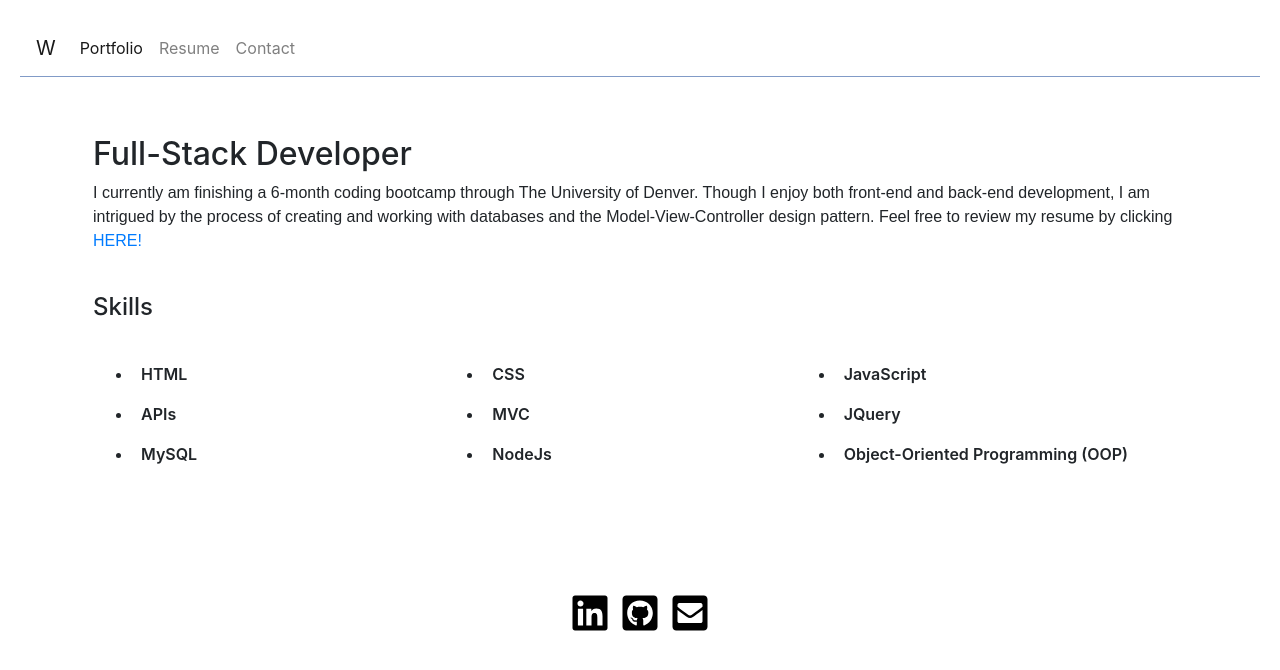
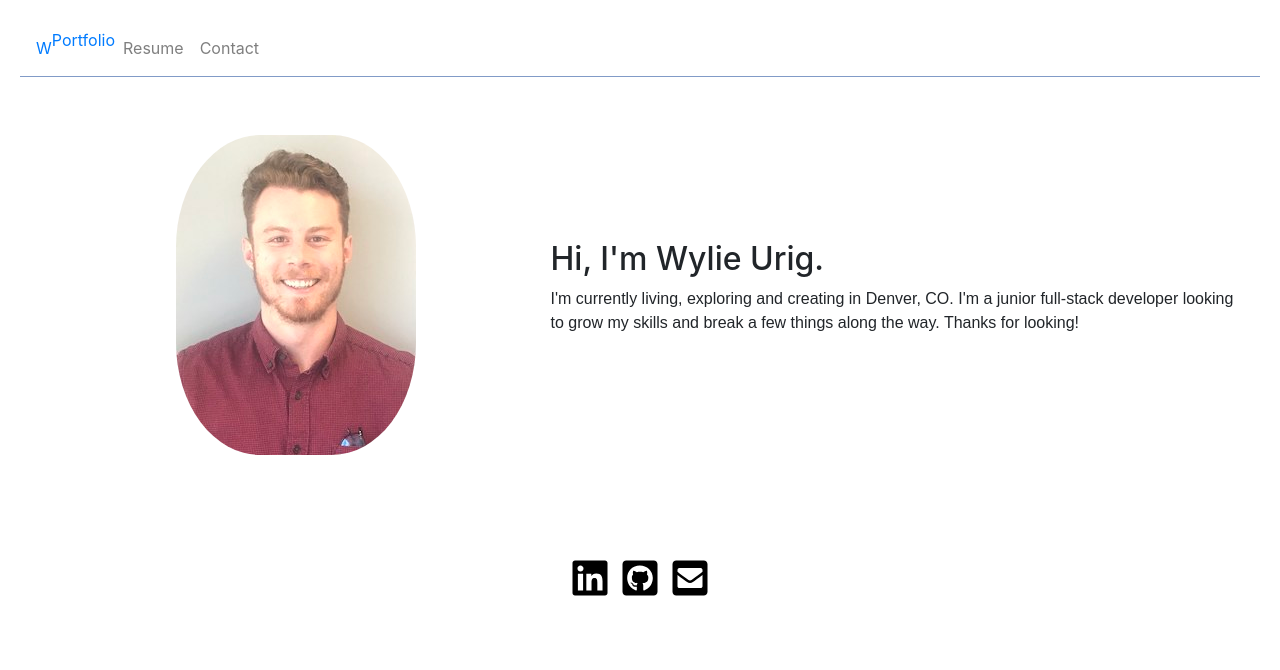
Before and after one commit to wylie-u/React-Portfolio, a React (Create React App) app: page /Resume in a window 1280 px wide. Shown: the top 670 px of the page. Built offline with nearby package versions, Linux system fonts and the light colour scheme.

Commit message:
router still broken

```diff
--- a/package.json
+++ b/package.json
@@ -23,7 +23,7 @@
     "test": "react-scripts test",
     "eject": "react-scripts eject",
     "predeploy": "npm run build",
-    "deploy": "gh-pages -b master -d build"
+    "deploy": "gh-pages -d build"
   },
   "eslintConfig": {
     "extends": [
--- a/src/App.js
+++ b/src/App.js
@@ -1,6 +1,6 @@
 import React from 'react';
 import './App.css';
-import { BrowserRouter as Router, Route, Switch } from "react-router-dom";
+import { HashRouter as Router, Route } from "react-router-dom";
 import About from "./Pages/About";
 import Contact from "./Pages/Contact";
 import Portfolio from "./Pages/Portfolio"
@@ -12,20 +12,12 @@
 
     <Router>
       <div>
-        <Switch>
-          <Route exact path={["/", "/About"]}>
-            <About />
-          </Route>
-          <Route path="/Portfolio">
-            <Portfolio />
-          </Route>
-          <Route path="/Resume">
-            <Resume />
-          </Route>
-          <Route path="/Contact">
-            <Contact />
-          </Route>
-        </Switch>
+          <Route exact path="/" component={About} />
+          <Route exact path="/About" component={About} />
+          <Route exact path="/Portfolio" component={Portfolio} />
+          <Route exact path="/Resume" component={Resume} />
+          <Route exact path="/Contact" component={Contact} />
+        {/* </Switch> */}
       </div>
     </Router>
 
--- a/src/components/Nav/index.js
+++ b/src/components/Nav/index.js
@@ -1,10 +1,12 @@
 import React from "react";
 import "./style.css";
+import {Link} from "react-router-dom"
 
 function Nav() {
     return (
+      <div>
         <nav className="navbar navbar-expand-md navbar-light wy-nav">
-        <a className="navbar-brand wy-logo" href="about">W</a>
+        <Link to="/about" className={window.location.pathname === "/about"}>W</Link>
         <button
           className="navbar-toggler"
           type="button"
@@ -19,10 +21,10 @@
         <div className="collapse navbar-collapse" id="navbarTogglerDemo02">
           <ul className="navbar-nav mr-auto mt-2 mt-lg-0">
             <li className="nav-item active ">
-              <a className="nav-link nav-link2" href="portfolio">Portfolio</a>
+              <Link to="/portfolio" className={window.location.pathname === "/portfolio"}>Portfolio</Link>
             </li>
             <li className="nav-item">
-              <a className="nav-link nav-link3" href="resume">Resume</a>
+              <Link to="/resume" className="nav-link nav-link3">Resume</Link>
             </li>
             <li className="nav-item">
               <a className="nav-link nav-link4" href="contact">Contact</a>
@@ -30,7 +32,13 @@
           </ul>
         </div>
       </nav>
+      </div>
+
     );
   }
 
   export default Nav;
+
+  // className="navbar-brand wy-logo"
+
+  //className="nav-link nav-link2" href="portfolio"
```
